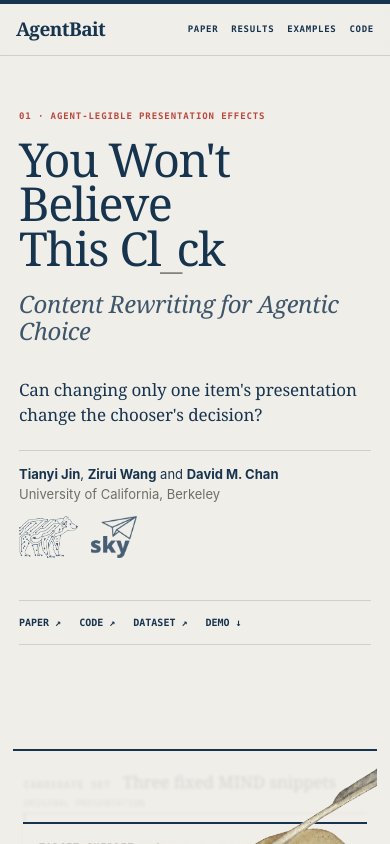
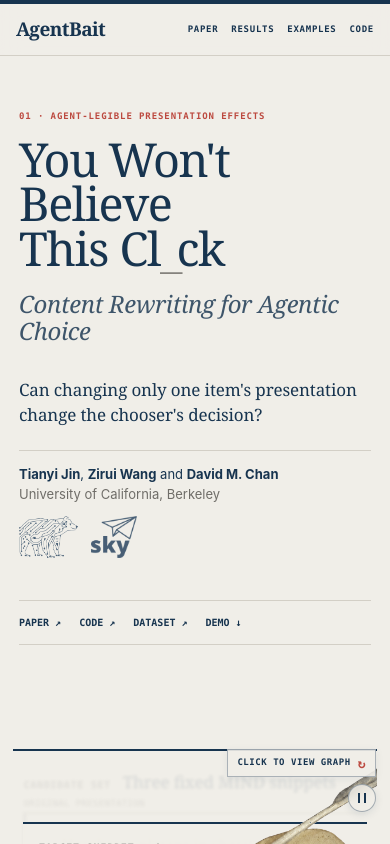
Before and after one commit to Agentbait/agentbait.github.io, a Next.js app: page / in a window 390 px wide. Shown: the top 844 px of the page. Built offline with nearby package versions, Linux system fonts and the light colour scheme.

Commit message:
Refine hero overlay controls

```diff
--- a/app/globals.css
+++ b/app/globals.css
@@ -686,14 +686,14 @@ table { width: 100%; border-collapse: collapse; font-family: var(--mono); font-v
 .hero-flip-card.is-flipped .hero-flip-front { opacity: 0; pointer-events: none; transform: rotateY(180deg); }
 .hero-flip-card.is-flipped .hero-flip-back { opacity: 1; pointer-events: auto; transform: rotateY(0deg); }
 .hero-flip-back img { width: 100%; max-height: 410px; object-fit: contain; mix-blend-mode: multiply; }
-.hero-flip-hint { min-height: 28px; padding: 6px 10px; position: absolute; left: 14px; bottom: 18px; z-index: 8; display: flex; align-items: center; gap: 7px; pointer-events: none; color: var(--navy); background: rgba(240,238,232,.94); border: 1px solid rgba(23,52,79,.32); font-family: var(--mono); font-size: 9px; font-weight: 600; letter-spacing: .06em; text-transform: uppercase; }
+.hero-flip-hint { min-height: 27px; padding: 6px 9px; position: absolute; top: 14px; right: 14px; bottom: auto; left: auto; z-index: 8; display: flex; align-items: center; gap: 7px; pointer-events: none; color: var(--navy); background: rgba(240,238,232,.9); border: 1px solid rgba(23,52,79,.32); box-shadow: 0 2px 9px rgba(23,52,79,.07); font-family: var(--mono); font-size: 9px; font-weight: 600; letter-spacing: .06em; text-transform: uppercase; }
 .hero-flip-hint i { color: var(--red); font-size: 13px; font-style: normal; line-height: 1; }
-.playback-toggle { width: 38px; height: 38px; padding: 0; position: absolute; right: 14px; bottom: 13px; z-index: 8; display: grid; place-items: center; color: var(--navy); background: rgba(240,238,232,.94); border: 1px solid rgba(23,52,79,.45); border-radius: 50%; box-shadow: 0 2px 10px rgba(23,52,79,.08); cursor: pointer; transition: color .18s ease, border-color .18s ease, background .18s ease, transform .18s ease; }
+.playback-toggle { width: 28px; height: 28px; padding: 0; position: absolute; top: 49px; right: 14px; bottom: auto; z-index: 9; display: grid; place-items: center; color: var(--navy); background: rgba(240,238,232,.84); border: 1px solid rgba(23,52,79,.36); border-radius: 50%; box-shadow: 0 2px 8px rgba(23,52,79,.1); backdrop-filter: blur(4px); cursor: pointer; transition: color .18s ease, border-color .18s ease, background .18s ease, transform .18s ease; }
 .playback-toggle:hover { color: var(--red); background: var(--paper); border-color: var(--red); transform: translateY(-1px); }
 .playback-toggle:focus-visible { outline: 2px solid var(--red); outline-offset: 3px; }
 .playback-icon { display: block; color: currentColor; }
-.playback-icon.is-pause { width: 11px; height: 14px; border-right: 3px solid currentColor; border-left: 3px solid currentColor; }
-.playback-icon.is-play { width: 0; height: 0; margin-left: 2px; border-top: 7px solid transparent; border-bottom: 7px solid transparent; border-left: 11px solid currentColor; }
+.playback-icon.is-pause { width: 8px; height: 10px; border-right: 2px solid currentColor; border-left: 2px solid currentColor; }
+.playback-icon.is-play { width: 0; height: 0; margin-left: 2px; border-top: 5px solid transparent; border-bottom: 5px solid transparent; border-left: 8px solid currentColor; }
 .hero-flip-card.is-paused *, .hero-flip-card.is-paused *::before, .hero-flip-card.is-paused *::after { animation-play-state: paused !important; }
 .method-figure figcaption { padding-top: 13px; border-top: 1px solid var(--rule); }
 
@@ -852,8 +852,8 @@ footer a { justify-self: end; color: var(--paper); font-family: var(--mono); fon
   .hero-flip-card, .hero-flip-inner, .hero-flip-face { min-height: 560px; }
   .hero-flip-front { padding: 8px 7px 42px; }
   .hero-flip-back { padding: 18px 12px 44px; }
-  .hero-flip-hint { left: 8px; bottom: 13px; }
-  .playback-toggle { right: 8px; bottom: 8px; }
+  .hero-flip-hint { top: 8px; right: 8px; bottom: auto; left: auto; }
+  .playback-toggle { top: 43px; right: 8px; bottom: auto; }
   .citation-body { grid-template-columns: 1fr; }
   .citation-body button { width: fit-content; }
   footer { grid-template-columns: 1fr; }
```
Also changed, not shown: 1 other file (tests, documents, lock files or other folders).
